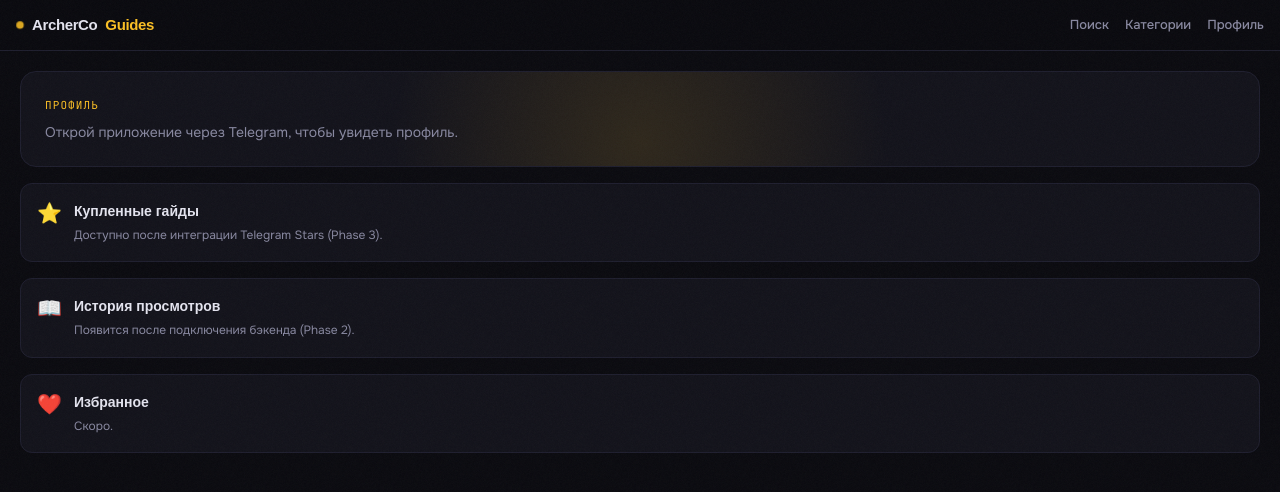
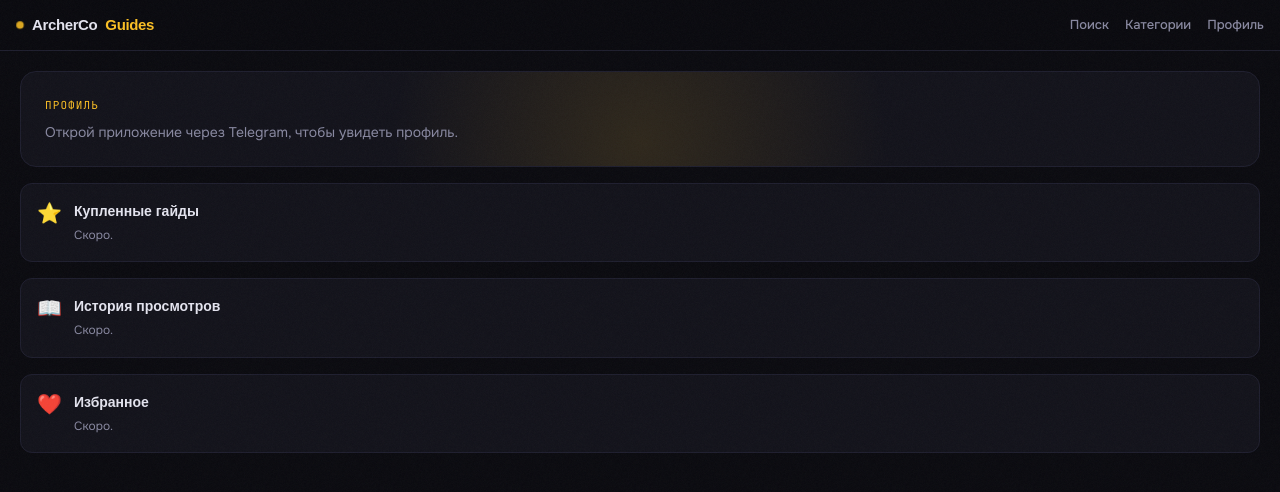
Before and after one commit to AiLapppkin/archercoguides, a React (Vite) app in the folder app/: page /#/profile in a window 1280 px wide. Shown: the top 492 px of the page. Built offline with nearby package versions, Linux system fonts and the light colour scheme; no server answers; a web font is replaced by a local one.

Commit message:
Hide internal phase labels from Profile placeholders

```diff
--- a/app/src/screens/Profile.tsx
+++ b/app/src/screens/Profile.tsx
@@ -29,16 +29,8 @@ export function Profile() {
         </div>
       </section>
 
-      <Placeholder
-        icon="⭐"
-        title="Купленные гайды"
-        text="Доступно после интеграции Telegram Stars (Phase 3)."
-      />
-      <Placeholder
-        icon="📖"
-        title="История просмотров"
-        text="Появится после подключения бэкенда (Phase 2)."
-      />
+      <Placeholder icon="⭐" title="Купленные гайды" text="Скоро." />
+      <Placeholder icon="📖" title="История просмотров" text="Скоро." />
       <Placeholder icon="❤️" title="Избранное" text="Скоро." />
     </div>
   );
```
